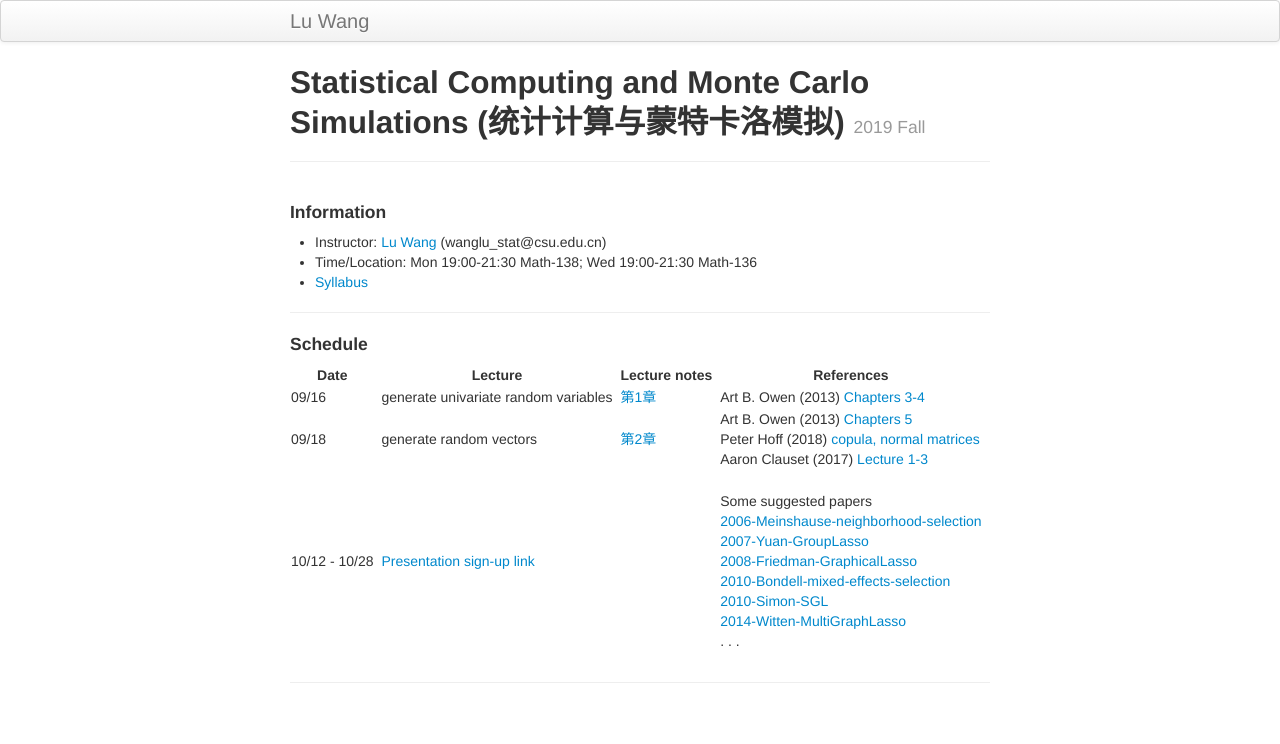
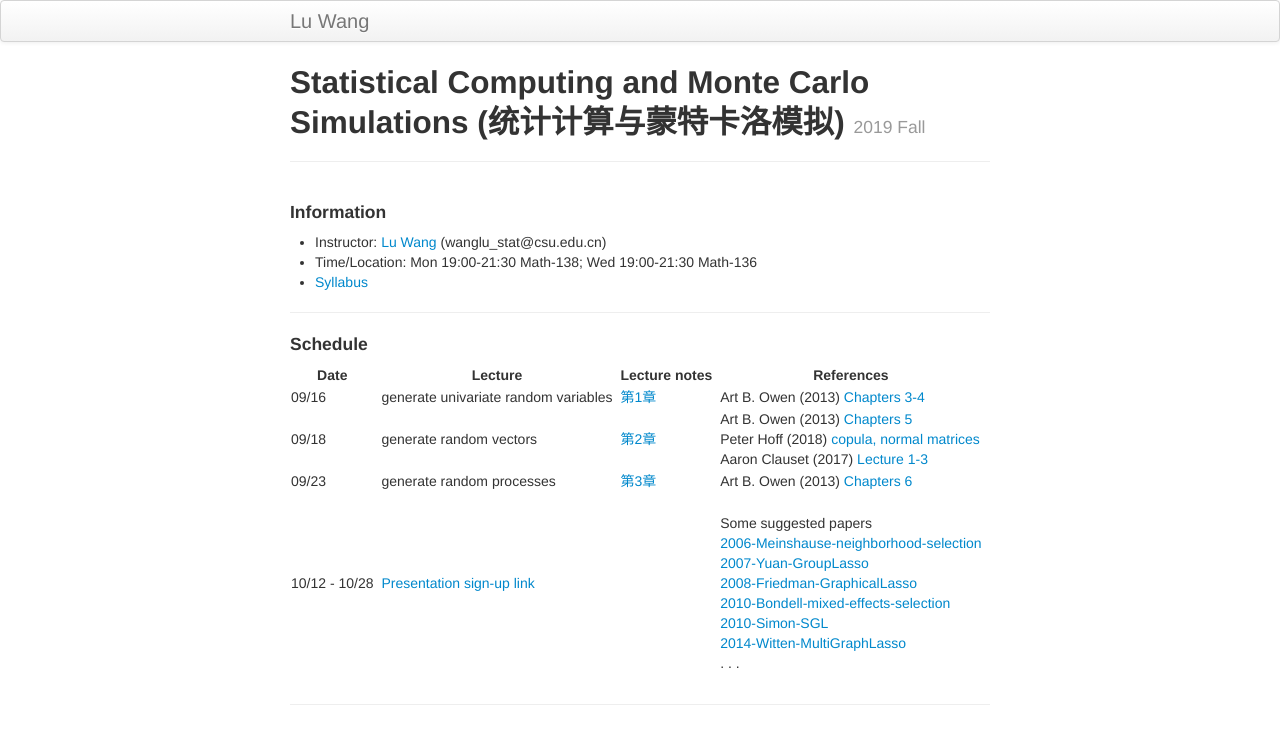
Before and after one commit to wangronglu/StatisticalComputing, a Jekyll site: the page built from index.md, in a window 1280 px wide. Shown: the top 744 px of the page. Built offline with Jekyll 4.4.1, drawn with Linux system fonts in a browser that asks for light colours.

Commit message:
Update index.md

```diff
--- a/index.md
+++ b/index.md
@@ -17,4 +17,5 @@ description: Course Website
 |---------------|---|--------------------------------|---|----------|---|--------------------------------------------|
 | 09/16 || generate univariate random variables ||  [第1章](Lectures/random_generator_online.pdf) || Art B. Owen (2013) [Chapters 3-4](https://statweb.stanford.edu/~owen/mc/) |
 | 09/18 ||generate random vectors   ||  [第2章](Lectures/random_vector_online.pdf) || Art B. Owen (2013) [Chapters 5](https://statweb.stanford.edu/~owen/mc/) <br> Peter Hoff (2018) [copula, normal matrices](http://www2.stat.duke.edu/~pdh10/Teaching/832/Notes/) <br> Aaron Clauset (2017) [Lecture 1-3](http://tuvalu.santafe.edu/~aaronc/courses/5352/) |
+| 09/23 || generate random processes  || [第3章](generate_process_online.pdf) || Art B. Owen (2013) [Chapters 6](https://statweb.stanford.edu/~owen/mc/) |
 | 10/12 - 10/28 ||  [Presentation sign-up link](https://docs.qq.com/sheet/DRHdUU1hIeVB5Z2ln?c=B32A0A0)  ||  || <br> Some suggested papers <br> [2006-Meinshause-neighborhood-selection](Papers/2006-Meinshausen-neighborhood-selection.pdf) <br> [2007-Yuan-GroupLasso](Papers/2007-Yuan-GroupLasso.pdf) <br> [2008-Friedman-GraphicalLasso](Papers/2008-Friedman-GraphicalLasso.pdf) <br> [2010-Bondell-mixed-effects-selection](Papers/2010-Bondell-LMMsel.pdf) <br> [2010-Simon-SGL](Papers/2010-Simon-SGLpaper.pdf) <br> [2014-Witten-MultiGraphLasso](Papers/2014-Witten-TwoGaussNet.pdf) <br> . . . |
```
